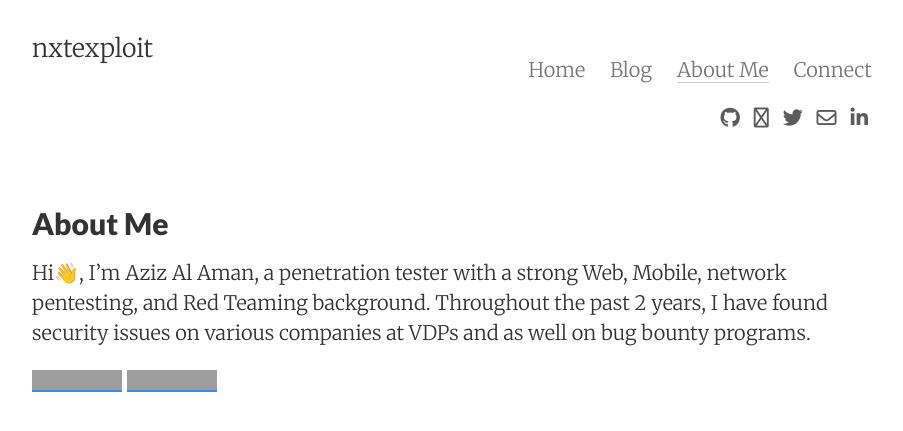
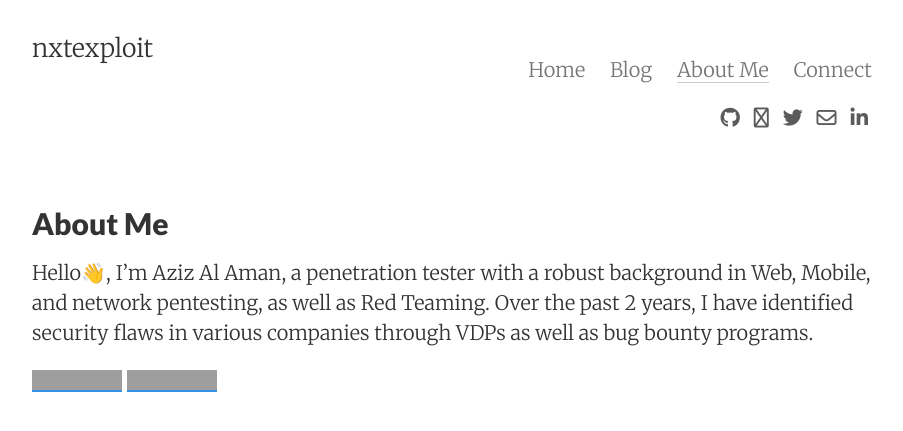
Before and after one commit to nxtexploit/blog, a Jekyll site: the page built from about.md, in a window 1280 px wide, cut to the strip 0-431 px from the top of the page. Shown: the whole strip, without its empty margins (188-1091 px from the left). Built offline with Jekyll 4.4.1, drawn with Linux system fonts in a browser that asks for light colours; nearby versions of some CDN libraries; comment, search, counter and statistics services are not loaded; grey boxes are pictures that could not be loaded.

Commit message:
Update about.md

```diff
--- a/about.md
+++ b/about.md
@@ -5,7 +5,7 @@ permalink: /about/
 tags: about
 ---
 
-Hi👋, I'm Aziz Al Aman, a penetration tester with a strong Web, Mobile, network pentesting, and Red Teaming background. Throughout the past 2 years, I have found security issues on various companies at VDPs and as well on bug bounty programs.
+Hello👋, I'm Aziz Al Aman, a penetration tester with a robust background in Web, Mobile, and network pentesting, as well as Red Teaming. Over the past 2 years, I have identified security flaws in various companies through VDPs as well as bug bounty programs.
 
 [![linkedin](https://img.shields.io/badge/linkedin-0A66C2?style=for-the-badge&logo=linkedin&logoColor=white)](https://www.linkedin.com/in/nxtexploit)
 [![twitter](https://img.shields.io/badge/twitter-1DA1F2?style=for-the-badge&logo=twitter&logoColor=white)](https://twitter.com/nxtexploit)
```
